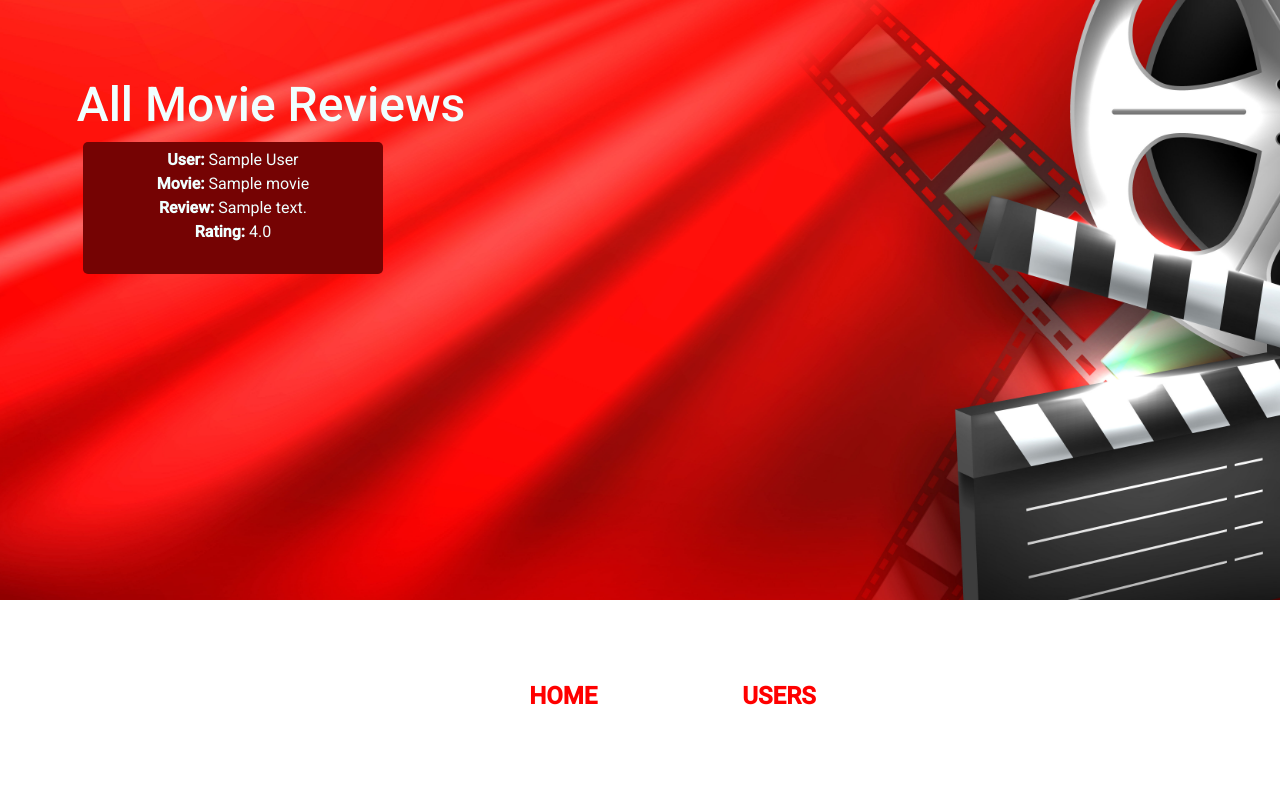
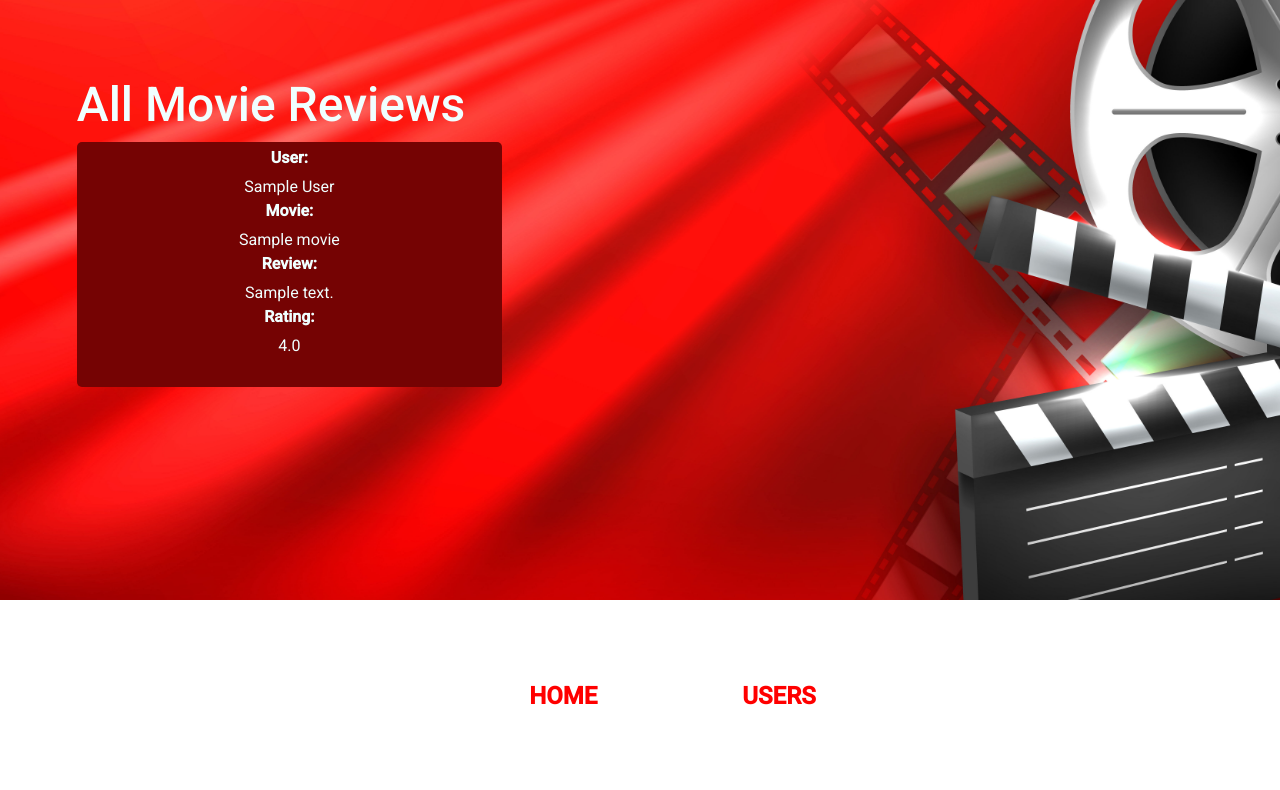
Before and after one commit to Viki12MK/MovieWebApp-Phase5, a Flask app: page /movie_reviews in a window 1280 px wide. Shown: the part 161-951 px from the top of the page. Run offline with Flask 3, Linux system fonts and the light colour scheme; tables that the repository leaves empty hold one stand-in row (values such as "Sample post"); some libraries are stand-ins or nearby versions.

Commit message:
Update movie_reviews-style.css

```diff
--- a/static/movie_reviews-style.css
+++ b/static/movie_reviews-style.css
@@ -1,10 +1,10 @@
 @import "styles.css";
 
 .movie-reviews-section {
-    width: 60%;
+    width: 80%; /* Increased width for better grid layout */
     min-height: 550px;
     padding: 6%;
-    color:azure;
+    color: azure;
 }
 
 .movie-reviews-section h2 {
@@ -13,18 +13,24 @@
 
 .movie-reviews-section ul {
     list-style-type: none;
+    display: grid;
+    grid-template-columns: repeat(auto-fill, minmax(300px, 1fr)); /* Adjust column width as needed */
+    grid-gap: 20px; /* Adjust gap between grid items */
 }
 
 .movie-reviews-section ul li {
-    width: 300px;
     padding: 1%;
-    margin: 1%;
     background-color: rgb(117, 3, 3);
     border-radius: 5px;
     text-align: center;
 }
 
-.users-section ul li a {
+.movie-reviews-section ul li strong {
+    display: block; /* Display each piece of information on a new line */
+    margin-bottom: 5px; /* Add some space between items */
+}
+
+.movie-reviews-section ul li a {
     color: azure;
     text-decoration: none;
 }
```
